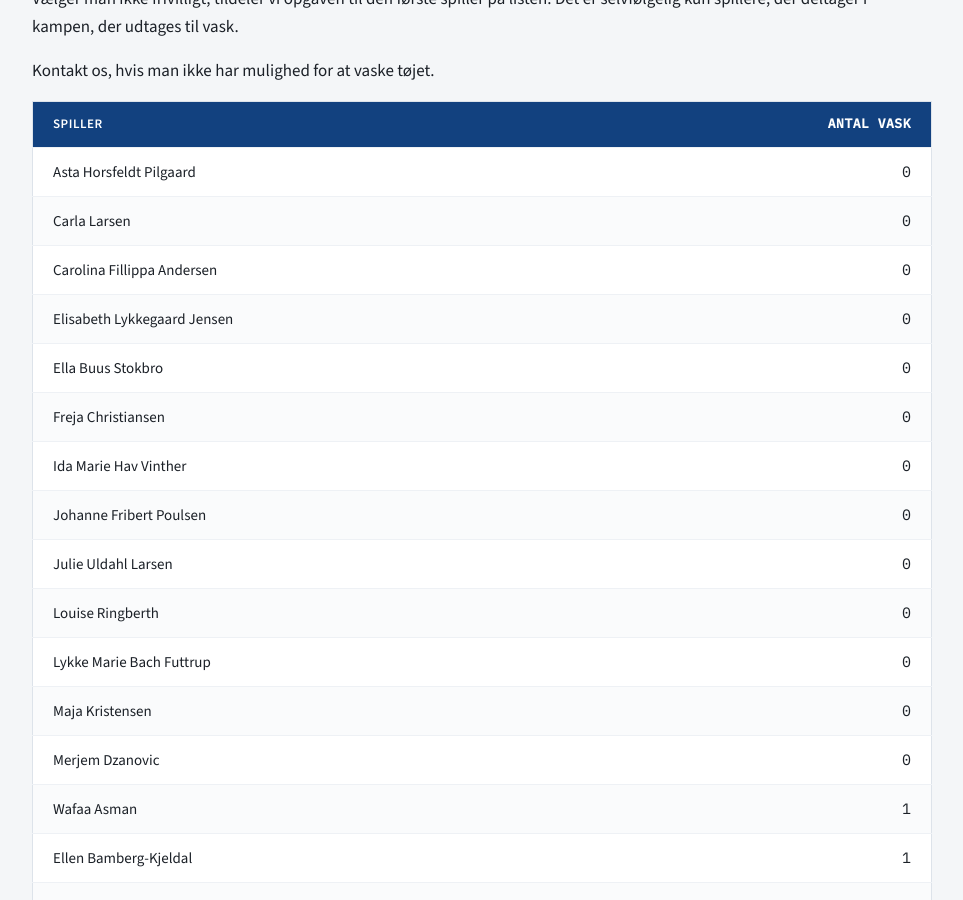
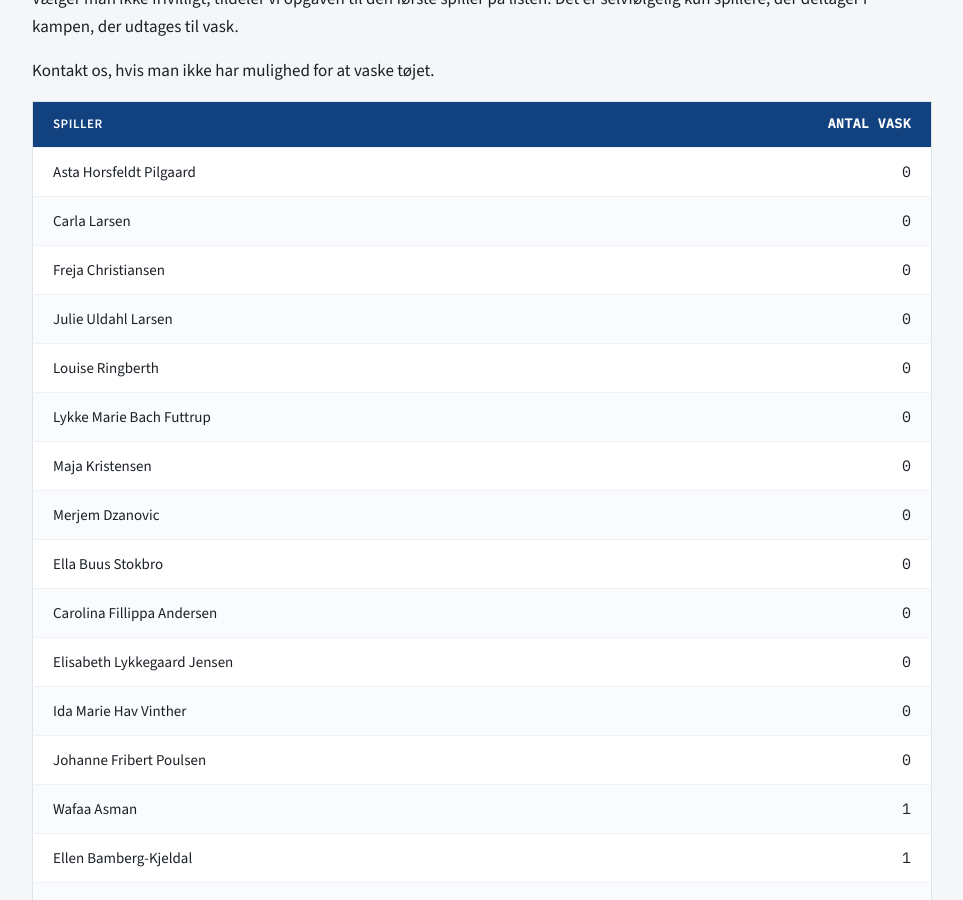
Before and after one commit to holm-dk/fodbold-vb-piger, a Jekyll site: the page built from index.md, in a window 1280 px wide and 900 px high, scrolled down 660 px. Shown: the whole window, without its empty margins (158-1121 px from the left). Built offline with Jekyll 4.4.1, drawn with Linux system fonts in a browser that asks for light colours.

Commit message:
Tilføjet tlf. på Ulla og opdateret vaskeliste

```diff
--- a/index.md
+++ b/index.md
@@ -26,17 +26,17 @@
 |---|---:|
 | Asta Horsfeldt Pilgaard | 0 |
 | Carla Larsen | 0 |
-| Carolina Fillippa Andersen | 0 |
-| Elisabeth Lykkegaard Jensen | 0 |
-| Ella Buus Stokbro | 0 |
 | Freja Christiansen | 0 |
-| Ida Marie Hav Vinther | 0 |
-| Johanne Fribert Poulsen | 0 |
 | Julie Uldahl Larsen | 0 |
 | Louise Ringberth | 0 |
 | Lykke Marie Bach Futtrup | 0 |
 | Maja Kristensen | 0 |
 | Merjem Dzanovic | 0 |
+| Ella Buus Stokbro | 0 |
+| Carolina Fillippa Andersen | 0 |
+| Elisabeth Lykkegaard Jensen | 0 |
+| Ida Marie Hav Vinther | 0 |
+| Johanne Fribert Poulsen | 0 |
 | Wafaa Asman | 1 |
 | Ellen Bamberg-Kjeldal | 1 |
 | Clara Jarlskov Bøgelund | 1 |
@@ -93,7 +93,7 @@
 ## Kontakt
 
 {% include cards-start.html %}
-{% include card.html title="Cheftræner" sub="Ulla Rygaard Sørensen" %}
+{% include card.html title="Cheftræner" sub="Ulla Rygaard Sørensen" tel="42 21 43 15" %}
 {% include card.html title="Holdleder" sub="Søren Jensen" tel="21 40 61 03" %}
 {% include card.html title="Holdleder" sub="Tommy Holm Barnbæk" tel="61 65 48 33" %}
 {% include cards-end.html %}
```
